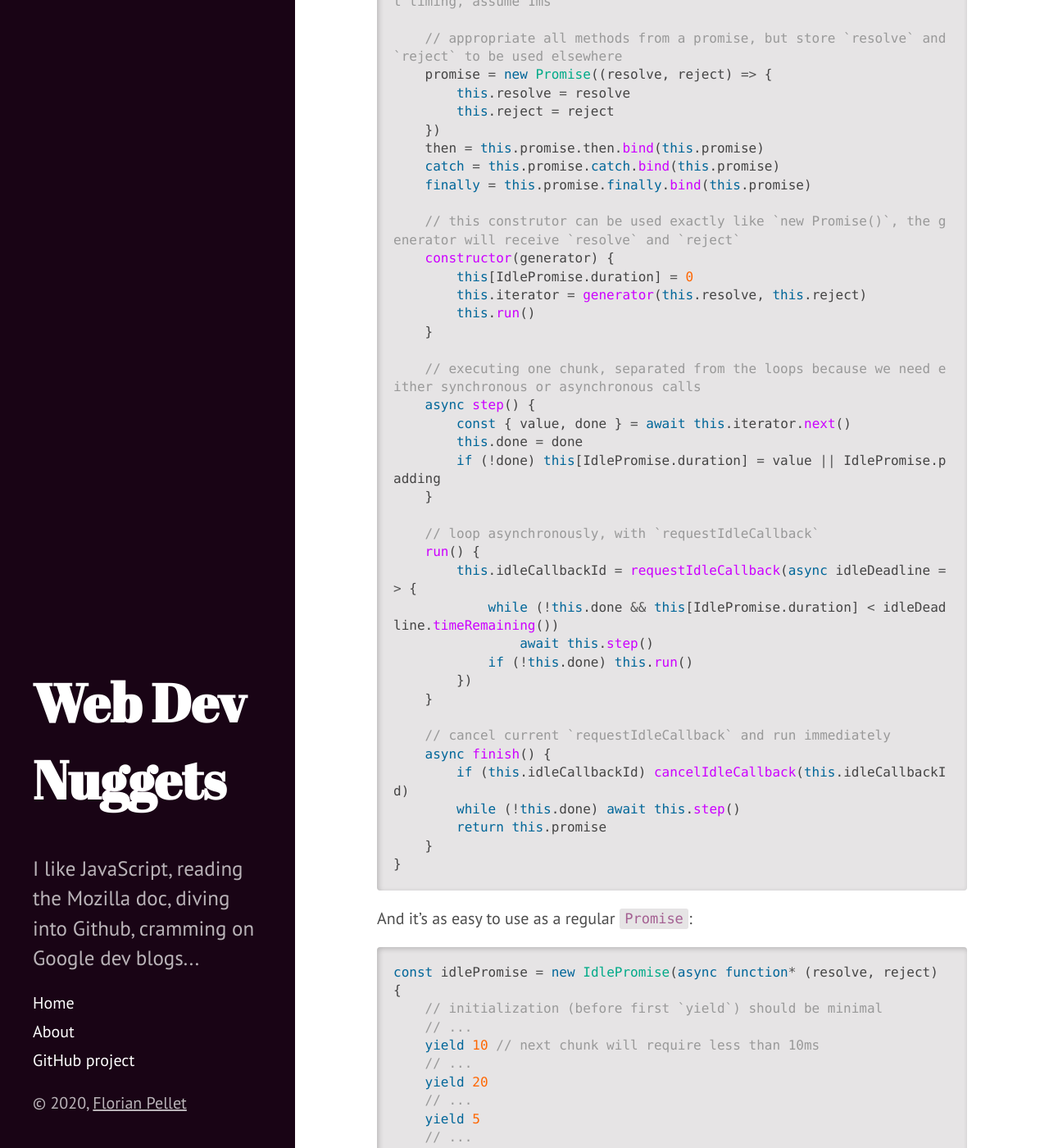
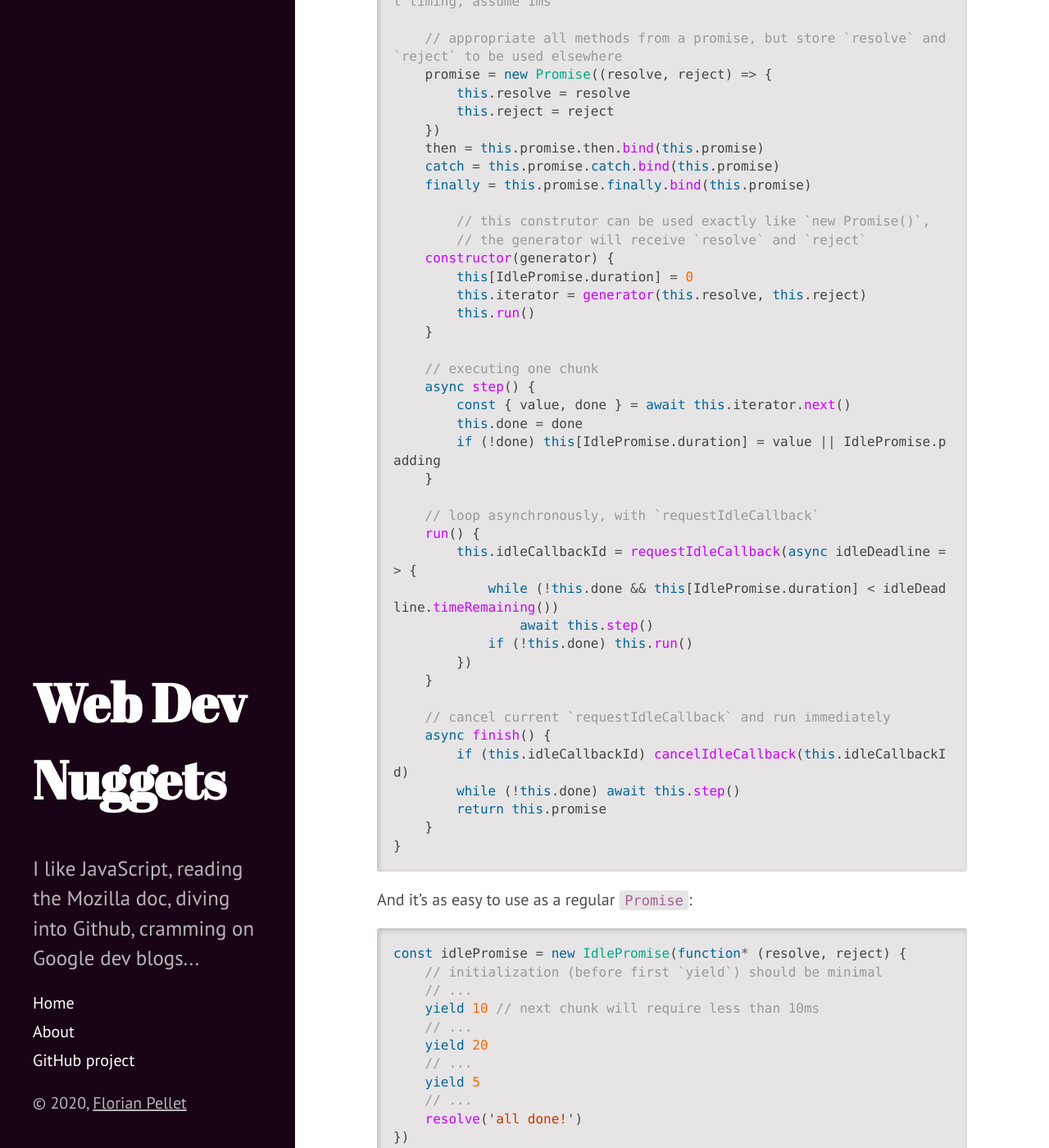
Before and after one commit to Sheraff/TIL, a Jekyll site: the page built from _posts/2020-02-29-Generator-idle-promise.md, in a window 1280 px wide and 1400 px high, scrolled down 3298 px. Shown: the whole window at 82% size. Built offline with Jekyll 4.4.1, drawn with Linux system fonts in a browser that asks for light colours.

Commit message:
Update 2020-02-29-Generator-idle-promise.md

````diff
--- a/_posts/2020-02-29-Generator-idle-promise.md
+++ b/_posts/2020-02-29-Generator-idle-promise.md
@@ -111,14 +111,15 @@ class IdlePromise {
     catch = this.promise.catch.bind(this.promise)
     finally = this.promise.finally.bind(this.promise)
 
-    // this construtor can be used exactly like `new Promise()`, the generator will receive `resolve` and `reject`
+	// this construtor can be used exactly like `new Promise()`,
+	// the generator will receive `resolve` and `reject`
     constructor(generator) {
         this[IdlePromise.duration] = 0
         this.iterator = generator(this.resolve, this.reject)
         this.run()
     }
 
-    // executing one chunk, separated from the loops because we need either synchronous or asynchronous calls
+    // executing one chunk
     async step() {
         const { value, done } = await this.iterator.next()
         this.done = done
@@ -146,7 +147,7 @@ class IdlePromise {
 And it's as easy to use as a regular `Promise`:
 
 ```javascript
-const idlePromise = new IdlePromise(async function* (resolve, reject) {
+const idlePromise = new IdlePromise(function* (resolve, reject) {
     // initialization (before first `yield`) should be minimal
     // ...
     yield 10 // next chunk will require less than 10ms
````
